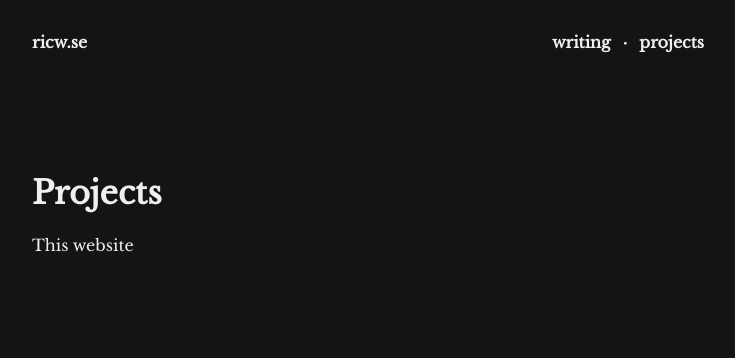
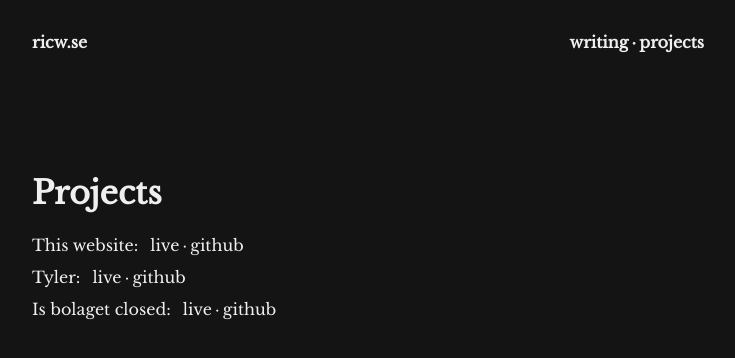
Before and after one commit to wric/ricw.se, a Next.js app: page /projects in a window 1280 px wide. Shown: the top 358 px of the page, without its empty margins (272-1007 px from the left). Built offline with nearby package versions, Linux system fonts and the light colour scheme.

Commit message:
feat: project page with links

```diff
--- a/components/layout.js
+++ b/components/layout.js
@@ -1,5 +1,6 @@
 import Head from 'next/head'
 import Link from 'next/link'
+import Spacer from './spacer'
 
 export default function Layout({ children, title = '' }) {
   const headTitle = title ? `${title} · ricw.se` : 'ricw.se'
@@ -19,7 +20,7 @@ export default function Layout({ children, title = '' }) {
           <Link href="/writing">
             <a>writing</a>
           </Link>
-          <span className="spacer">·</span>
+          <Spacer marginx="0.75rem" />
           <Link href="/projects">
             <a>projects</a>
           </Link>
@@ -44,11 +45,6 @@ export default function Layout({ children, title = '' }) {
           margin: 2rem 0 0 0;
           display: flex;
           justify-content: space-between;
-        }
-
-        .spacer {
-          margin: 0 0.75rem 0 0.75rem;
-          cursor: default;
         }
 
         .main {
--- /dev/null
+++ b/components/spacer.js
@@ -0,0 +1,13 @@
+export default function Spacer({ marginx }) {
+  return (
+    <>
+      <span className="spacer">·</span>
+      <style jsx>{`
+        span {
+          margin: 0 ${marginx};
+          cursor: default;
+        }
+      `}</style>
+    </>
+  )
+}
--- a/pages/projects/index.js
+++ b/pages/projects/index.js
@@ -1,18 +1,61 @@
+import Link from 'next/link'
 import Layout from '../../components/layout'
-import LinkList from '../../components/linklist'
+import Spacer from '../../components/spacer'
 
-export default function Projects() {
+export default function Projects({ projects }) {
+  return (
+    <Layout title="projects">
+      <h1>Projects</h1>
+      <div>
+        {projects.map(({ title, href, github }) => {
+          return (
+            <div key={href} className="project">
+              <span className="title">{title}:</span>
+              <Link href={href}>
+                <a>live</a>
+              </Link>
+              <Spacer marginx="0.2rem" />
+              <Link href={github}>
+                <a>github</a>
+              </Link>
+            </div>
+          )
+        })}
+
+        <style jsx>{`
+          .project:not(:first-of-type) {
+            margin-top: 0.75rem;
+          }
+
+          .title {
+            margin-right: 0.75rem;
+          }
+        `}</style>
+      </div>
+    </Layout>
+  )
+}
+
+export async function getStaticProps() {
   const projects = [
     {
       title: 'This website',
-      href: 'https://github.com/wric/ricw.se'
+      href: 'https://ricw.se',
+      github: 'https://github.com/wric/ricw.se'
+    },
+    {
+      title: 'Tyler',
+      href: 'https://tyler.ricw.se',
+      github: 'https://github.com/wric/tyler'
+    },
+    {
+      title: 'Is bolaget closed',
+      href: 'https://is-bolaget-closed.ricw.se',
+      github: 'https://github.com/wric/is-bolaget-closed'
     }
   ]
 
-  return (
-    <Layout title="projects">
-      <h1>Projects</h1>
-      <LinkList links={projects} />
-    </Layout>
-  )
+  return {
+    props: { projects }
+  }
 }
```
